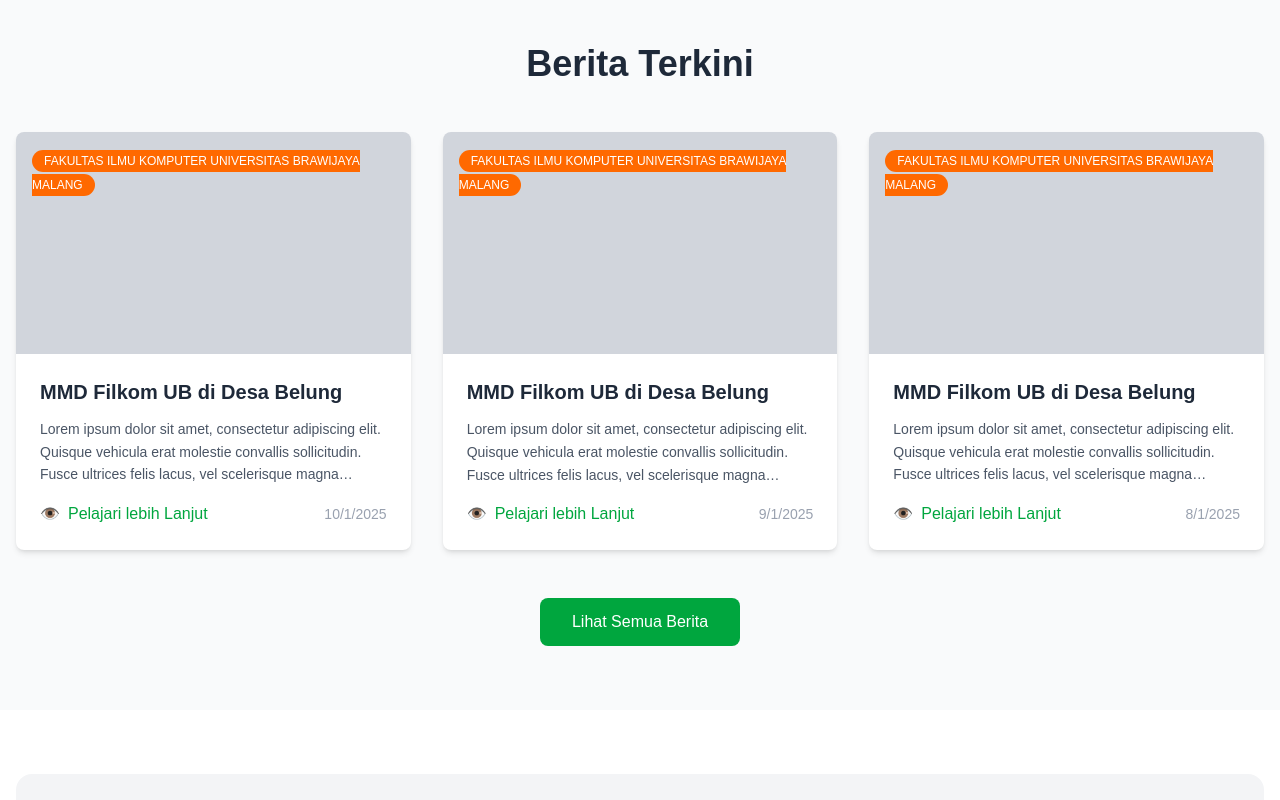
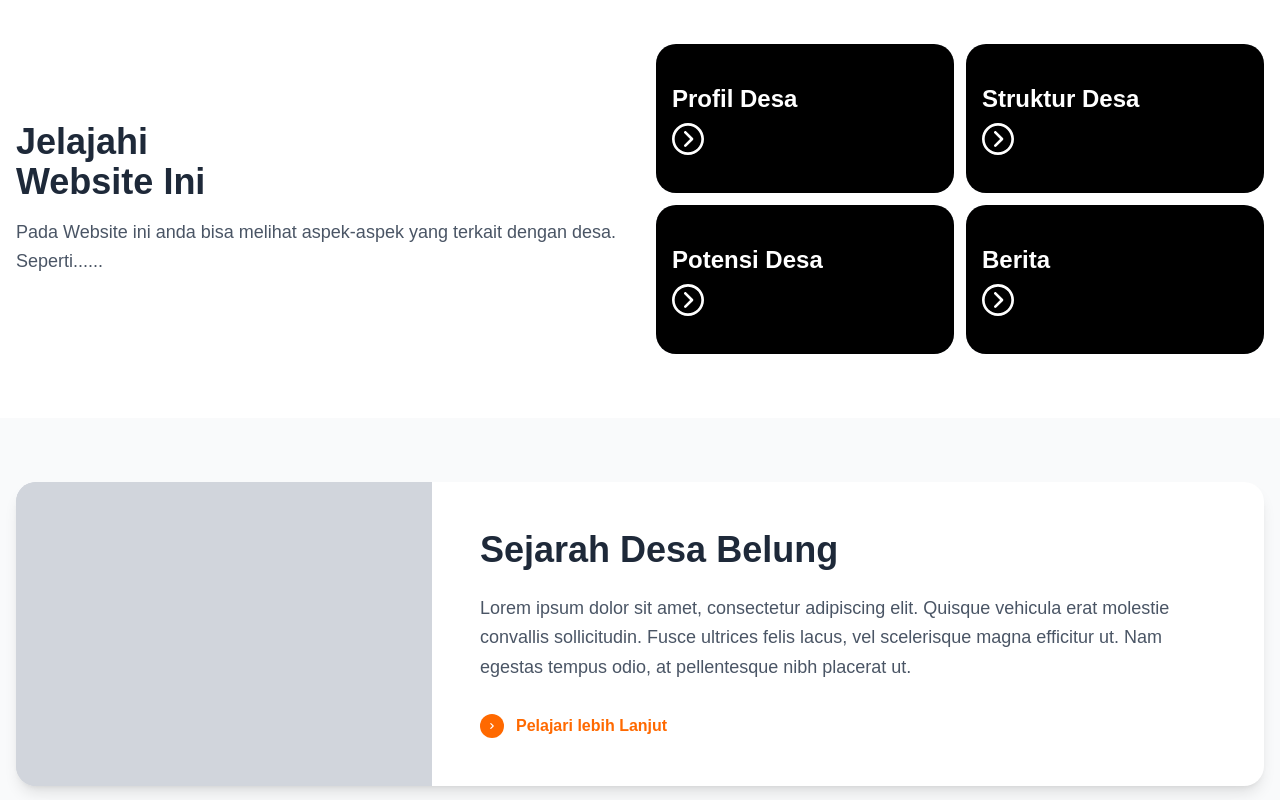
Before and after one commit to AgungAryansyah/website-desa-belung, a Next.js app: page / in a window 1280 px wide. Shown: the part 980-1780 px from the top of the page. Built offline with nearby package versions, Linux system fonts and the light colour scheme.

Commit message:
feat: add explore and history preview section

```diff
--- /dev/null
+++ b/src/app/(pages)/landing/ExploreCard.js
@@ -0,0 +1,34 @@
+import Image from 'next/image';
+
+const ExploreCard = ({ id, title, image, link }) => {
+  return (
+    <a
+      href={link}
+      className="group relative overflow-hidden rounded-[20px] aspect-[2/1] hover:transform hover:scale-105 transition-all duration-300"
+    >
+      {/* Background Image Placeholder */}
+      <div className="absolute inset-0 bg-gray-300"></div>
+
+      {/* Overlay */}
+      <div className="absolute inset-0 bg-black bg-opacity-40 group-hover:bg-opacity-50 transition-all duration-300"></div>
+
+      {/* Content */}
+      <div className="absolute inset-0 flex items-center justify-start pl-4">
+        <div className="text-left text-white">
+          <h3 className="text-2xl font-semibold mb-2">{title}</h3>
+          <div className="w-8 h-8 bg-transparent rounded-full flex items-center justify-start">
+            <Image
+              src="/Landing/explore_arrow.svg"
+              alt="Explore arrow"
+              width={32}
+              height={32}
+              className="w-8 h-8"
+            />
+          </div>
+        </div>
+      </div>
+    </a>
+  );
+};
+
+export default ExploreCard;
--- /dev/null
+++ b/src/app/(pages)/landing/ExploreSection.js
@@ -0,0 +1,66 @@
+import ExploreCard from './ExploreCard';
+
+const ExploreSection = () => {
+  const exploreItems = [
+    {
+      id: 'profil-desa',
+      title: 'Profil Desa',
+      image: '/placeholder-profil-desa.jpg',
+      link: '/profil'
+    },
+    {
+      id: 'struktur-desa',
+      title: 'Struktur Desa',
+      image: '/placeholder-struktur-desa.jpg',
+      link: '/struktur'
+    },
+    {
+      id: 'potensi-desa',
+      title: 'Potensi Desa',
+      image: '/placeholder-potensi-desa.jpg',
+      link: '/potensi'
+    },
+    {
+      id: 'berita',
+      title: 'Berita',
+      image: '/placeholder-berita.jpg',
+      link: '/berita'
+    }
+  ];
+
+  return (
+    <section className="py-16 bg-white">
+      <div className="container mx-auto px-4">
+        <div className="flex flex-col lg:flex-row items-center gap-8">
+          {/* Left Content */}
+          <div className="lg:w-1/2">
+            <h2 className="text-4xl font-bold text-gray-800 mb-4">
+              Jelajahi<br />
+              Website Ini
+            </h2>
+            <p className="text-gray-600 text-lg leading-relaxed">
+              Pada Website ini anda bisa melihat aspek-aspek yang terkait dengan desa. Seperti......
+            </p>
+          </div>
+
+          {/* Right Content - Grid */}
+          <div className="lg:w-1/2">
+            <div className="grid grid-cols-2 gap-3">
+              {exploreItems.map((item) => (
+                <ExploreCard
+                  key={item.id}
+                  id={item.id}
+                  title={item.title}
+                  image={item.image}
+                  link={item.link}
+                />
+              ))}
+            </div>
+          </div>
+        </div>
+      </div>
+    </section>
+  );
+};
+
+export default ExploreSection;
--- /dev/null
+++ b/src/app/(pages)/landing/HistoryPreviewSection.js
@@ -0,0 +1,50 @@
+const HistoryPreviewSection = () => {
+  return (
+    <section className="py-16 bg-gray-50">
+      <div className="container mx-auto px-4">
+        <div className="bg-white rounded-[20px] shadow-lg overflow-hidden">
+          <div className="flex flex-col lg:flex-row">
+            {/* Left Content - Image */}
+            <div className="lg:w-1/3">
+              <div className="h-64 lg:h-full bg-gray-300 relative">
+                {/* Placeholder for village head image */}
+                <div className="absolute inset-0 bg-gray-300"></div>
+              </div>
+            </div>
+
+            {/* Right Content - Text */}
+            <div className="lg:w-2/3 p-8 lg:p-12 flex items-center">
+              <div>
+                <h2 className="text-3xl lg:text-4xl font-bold text-gray-800 mb-6">
+                  Sejarah Desa Belung
+                </h2>
+                <p className="text-gray-600 text-lg leading-relaxed mb-8">
+                  Lorem ipsum dolor sit amet, consectetur adipiscing elit.
+                  Quisque vehicula erat molestie convallis sollicitudin. Fusce
+                  ultrices felis lacus, vel scelerisque magna efficitur ut. Nam
+                  egestas tempus odio, at pellentesque nibh placerat ut.
+                </p>
+
+                <div className="flex items-center">
+                  <div className="w-6 h-6 bg-orange-500 rounded-full flex items-center justify-center mr-3">
+                    <svg className="w-3 h-3 text-white" fill="currentColor" viewBox="0 0 20 20">
+                      <path fillRule="evenodd" d="M7.293 14.707a1 1 0 010-1.414L10.586 10 7.293 6.707a1 1 0 011.414-1.414l4 4a1 1 0 010 1.414l-4 4a1 1 0 01-1.414 0z" clipRule="evenodd" />
+                    </svg>
+                  </div>
+                  <a
+                    href="/sejarah"
+                    className="text-orange-500 font-semibold hover:text-orange-600 transition-colors"
+                  >
+                    Pelajari lebih Lanjut
+                  </a>
+                </div>
+              </div>
+            </div>
+          </div>
+        </div>
+      </div>
+    </section>
+  );
+};
+
+export default HistoryPreviewSection;
--- a/src/app/page.js
+++ b/src/app/page.js
@@ -1,9 +1,10 @@
 import Header from '../components/Header';
-import Hero from '../components/Hero';
-import NewsSection from '../components/NewsSection';
-import HistorySection from '../components/HistorySection';
-import SOTBSection from '../components/SOTBSection';
-import PotentialSection from '../components/PotentialSection';
+import Hero from './(pages)/landing/Hero';
+import ExploreSection from './(pages)/landing/ExploreSection';
+import HistoryPreviewSection from './(pages)/landing/HistoryPreviewSection';
+import NewsSection from './(pages)/landing/NewsSection';
+import SOTBSection from './(pages)/landing/SOTBSection';
+import PotentialSection from './(pages)/landing/PotentialSection';
 import Footer from '../components/Footer';
 
 export default function Home() {
@@ -12,8 +13,9 @@ export default function Home() {
       <Header />
       <main className="pt-20">
         <Hero />
+        <ExploreSection />
+        <HistoryPreviewSection />
         <NewsSection />
-        <HistorySection />
         <SOTBSection />
         <PotentialSection />
       </main>
```
Also changed, not shown: public/Landing/explore_arrow.svg (added), public/Landing/hero_arrow.svg (added), public/README-IMAGES.md (added), public/placeholder-image.md (added), src/app/(pages)/landing/Hero.js (renamed from src/components/Hero.js), src/app/(pages)/landing/HistorySection.js (renamed from src/components/HistorySection.js), src/app/(pages)/landing/NewsSection.js (renamed from src/components/NewsSection.js), src/app/(pages)/landing/PotentialSection.js (renamed from src/components/PotentialSection.js), src/app/(pages)/landing/SOTBSection.js (renamed from src/components/SOTBSection.js).
